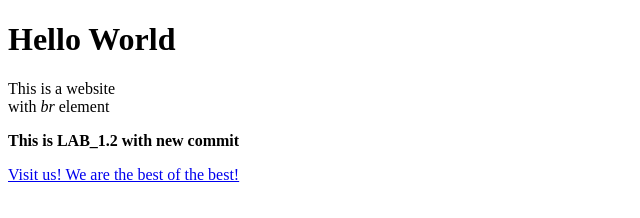
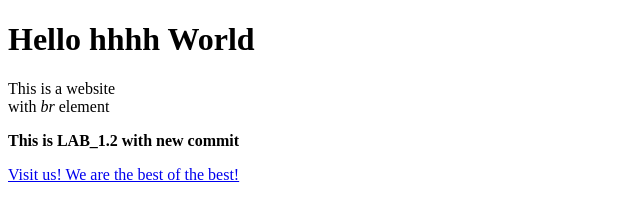
Before and after one commit to Ledzen1/Lab_1.2, a plain HTML site: page index.html in a window 1280 px wide. Shown: the whole page, without its empty margins (0-640 px from the left). Drawn offline with Linux system fonts and the light colour scheme.

Commit message:
Change 5

```diff
--- a/index.html
+++ b/index.html
@@ -16,7 +16,7 @@
 
 <body>
 
-  <h1>Hello World</h1 gggg>
+  <h1>Hello  hhhh World</h1 >
 
   <p>This is a website<br>with <em>br</em> element</p>
 
```
